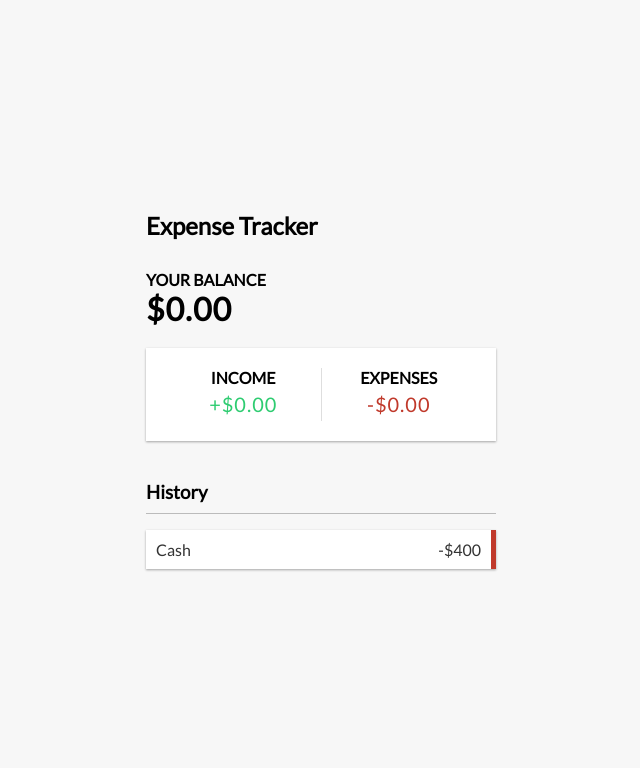
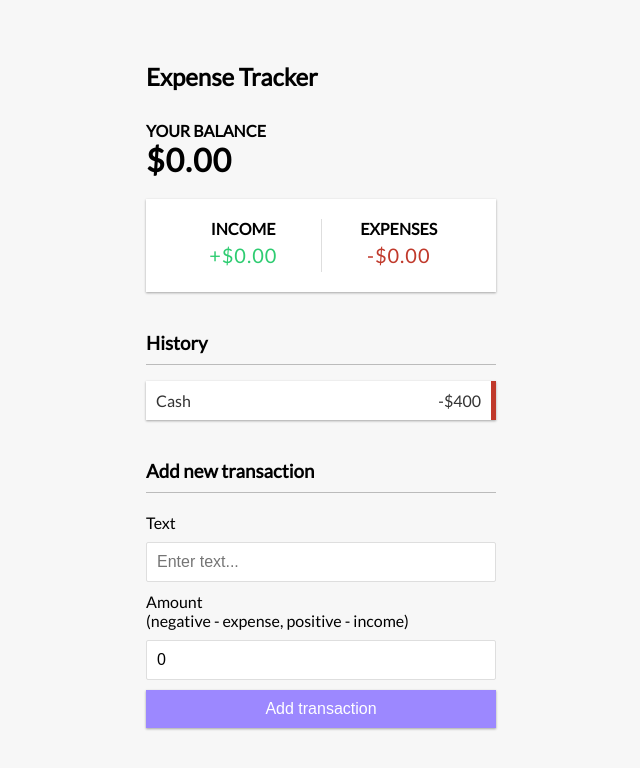
Before and after one commit to Sarah-S-R/expense-tracker-react, a React (Vite) app: page / in a window 1280 px wide. Shown: the top 768 px of the page, without its empty margins (319-959 px from the left). Built offline with nearby package versions, Linux system fonts and the light colour scheme.

Commit message:
add transaction functionality

```diff
--- a/src/App.jsx
+++ b/src/App.jsx
@@ -3,6 +3,7 @@
 import { Balance } from './components/Balance';
 import { IncomeExpenses } from './components/IncomeExpenses';
 import { TransactionList } from './components/TransactionList';
+import { AddTransaction } from './components/AddTransaction';
 import './App.css';
 
 
@@ -14,6 +15,7 @@
           <Balance/>
           <IncomeExpenses/>
           <TransactionList/>
+          <AddTransaction/>
           </div>
       </>
   );
--- /dev/null
+++ b/src/components/AddTransaction.jsx
@@ -0,0 +1,28 @@
+import React, { useState } from 'react'
+
+export const AddTransaction = () => {
+    const [text, setText] = useState ('');
+    const [amount, setAmount] = useState (0);
+
+    return (
+        <>
+                    <h3>Add new transaction</h3>
+                    <form>
+                        <div className = "form-control">
+                            <label htmlFor = "text">Text</label>
+                            <input type = "text" value ={ text } onChange= {(e)=> setText (e.target.value)}
+                            placeholder = "Enter text..."/>
+                        </div>
+
+                        <div className = "form-control">
+                            <label htmlFor = "amount">Amount <br/>
+                            (negative - expense, positive - income)</label>
+                            <input type = "number" value = { amount } onChange = {(e) => setAmount (e.target.value)}
+                            placeholder = "Enter amount..."/>
+                        </div>
+                        <button className = "btn">Add transaction</button>
+
+                    </form>
+        </>
+    )
+}
--- a/src/components/Balance.jsx
+++ b/src/components/Balance.jsx
@@ -4,7 +4,7 @@
     return (
         <div>
             <h4>Your Balance</h4>
-            <h1 id = "balance">$0.00</h1>
+            <h1>$0.00</h1>
         </div>
     )
 }
--- a/src/components/IncomeExpenses.jsx
+++ b/src/components/IncomeExpenses.jsx
@@ -5,11 +5,11 @@
         <div className = "inc-exp-container">
             <div>
             <h4>Income</h4>
-            <p id = "money-plus" className = "money plus">+$0.00</p>
+            <p className = "money plus">+$0.00</p>
             </div>
             <div>
                 <h4>Expenses</h4>
-                <p id = "money-minus" className = "money minus">-$0.00</p>
+                <p className = "money minus">-$0.00</p>
             </div>
         </div>
     )
--- a/src/components/TransactionList.jsx
+++ b/src/components/TransactionList.jsx
@@ -4,7 +4,7 @@
     return (
         <div>
             <h3>History</h3>
-            <ul id = "list" className = "list">
+            <ul className = "list">
                 <li className = "minus">
                 Cash <span>-$400</span><button className = "delete-btn">x</button>
                 </li>
```
